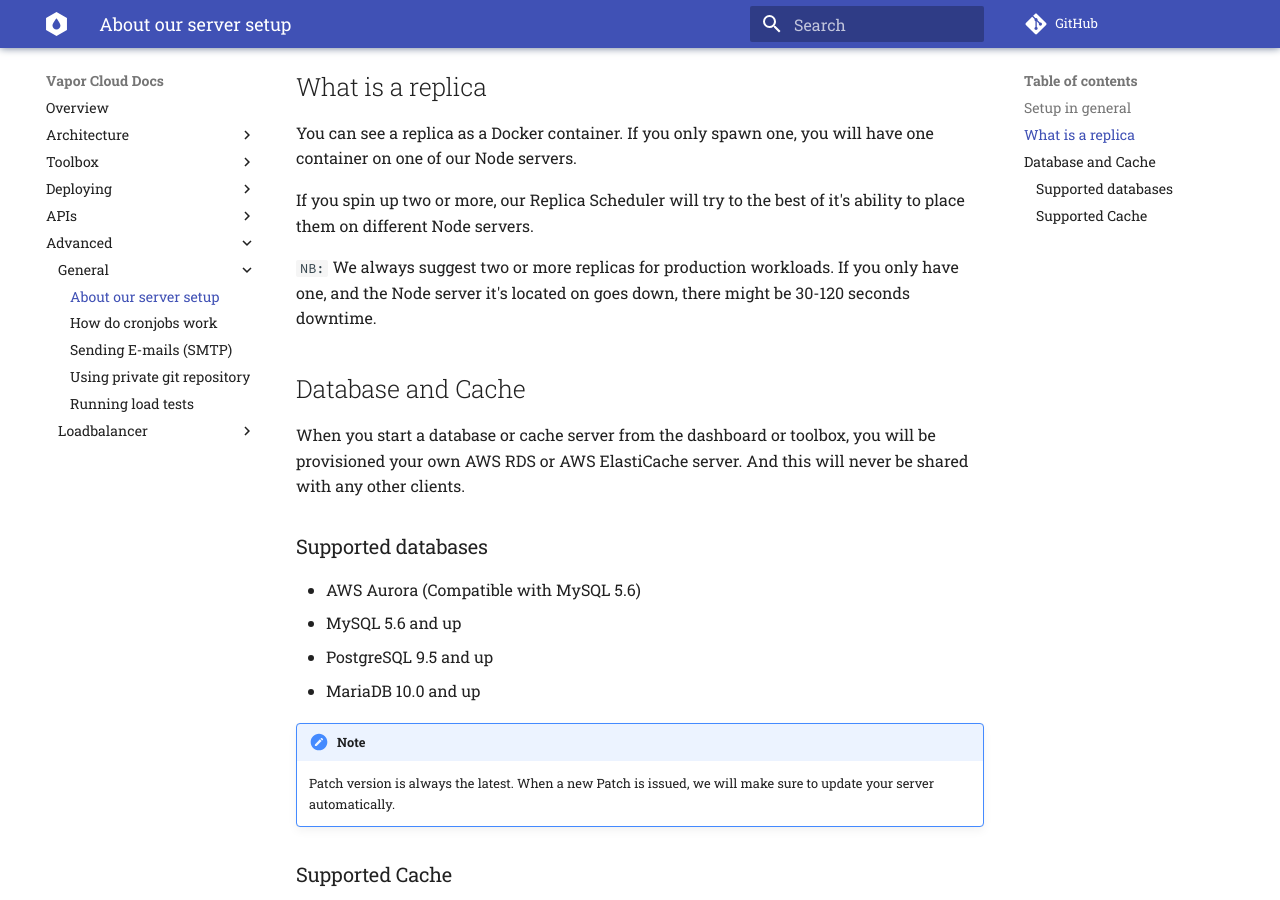
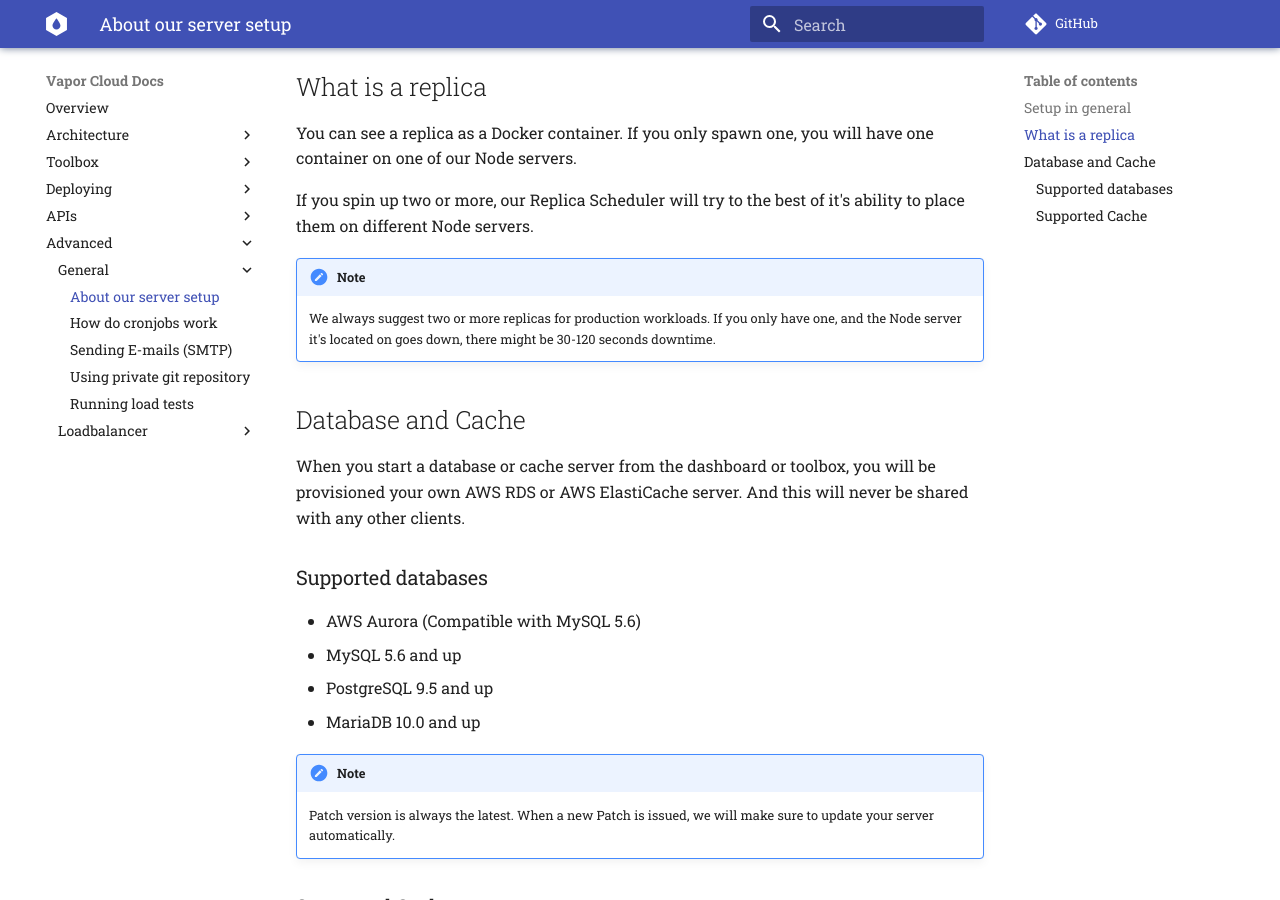
Before and after one commit to qutheory/cloud-documentation, an MkDocs documentation site: the page built from docs/server-setup/general/about-our-server-setup.md, in a window 1280 px wide and 900 px high, scrolled down 417 px. Built offline with MkDocs 1.6.1 and Material for MkDocs 9.7.7, drawn with Linux system fonts in a browser that asks for light colours; comment, search, counter and statistics services are not loaded; old or Windows-style settings are respelled for this version of MkDocs.

```diff
--- a/docs/server-setup/general/about-our-server-setup.md
+++ b/docs/server-setup/general/about-our-server-setup.md
@@ -14,9 +14,8 @@
 If you spin up two or more, our Replica Scheduler will try to the best of it's
 ability to place them on different Node servers.
 
-`NB:` We always suggest two or more replicas for production workloads.
-If you only have one, and the Node server it's located on goes down, there might
-be 30-120 seconds downtime.
+!!! note
+    We always suggest two or more replicas for production workloads. If you only have one, and the Node server it's located on goes down, there might be 30-120 seconds downtime.
 
 ## Database and Cache
 
```
